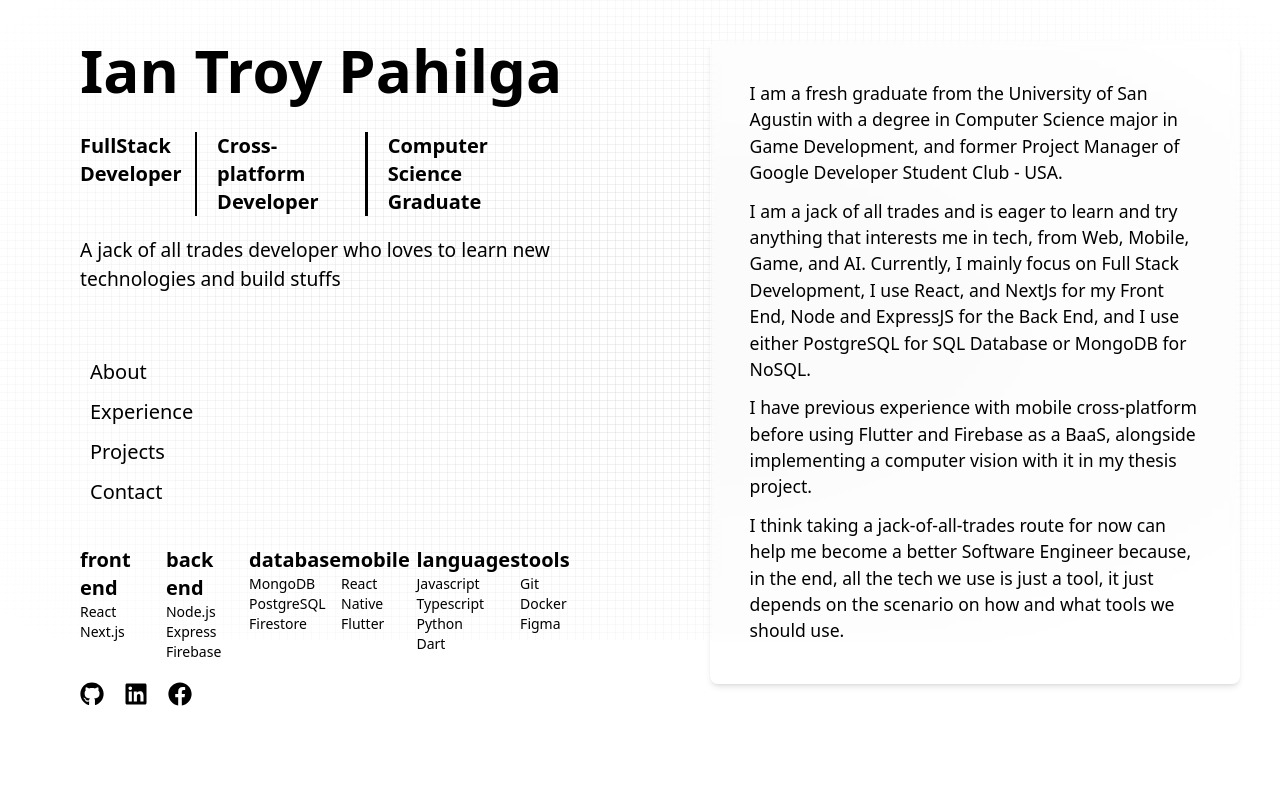
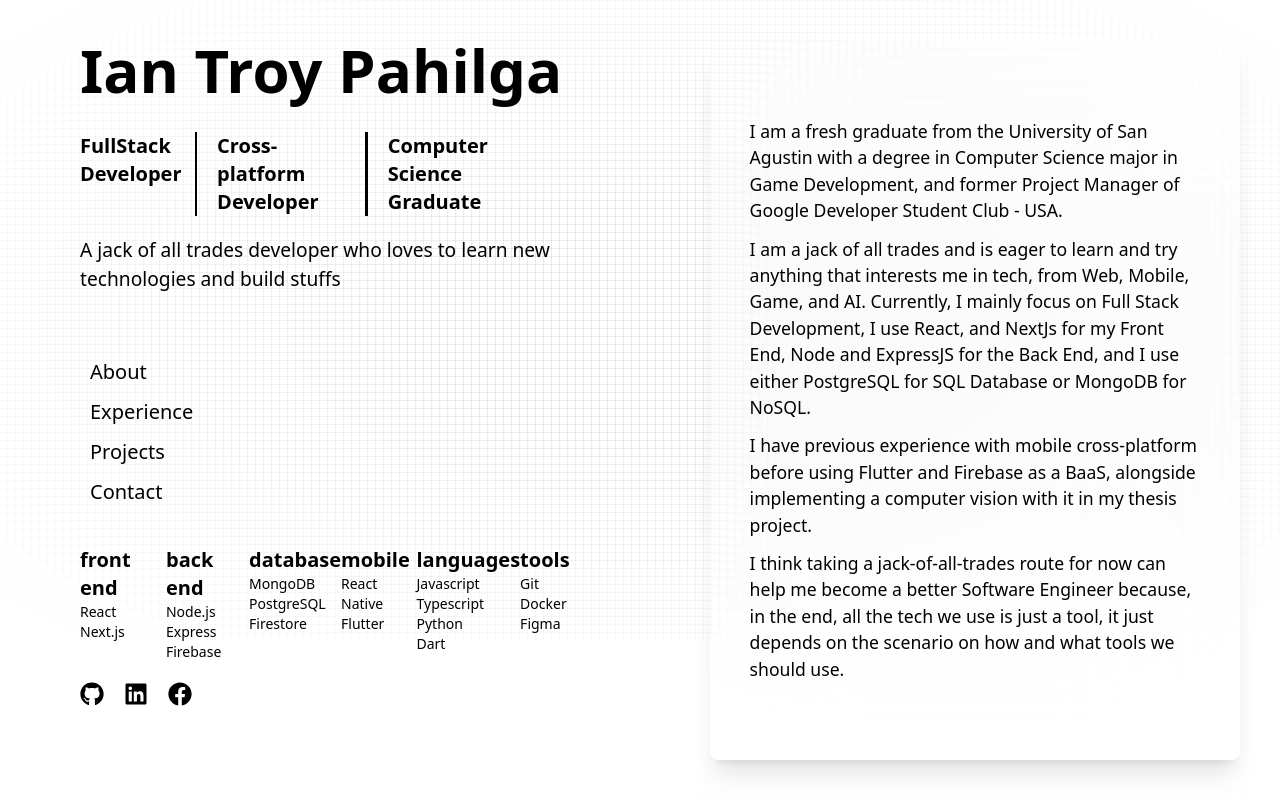
Before and after one commit to yyyort/web-portfolio-v2, a Next.js app: page / in a window 1280 px wide. Built offline with nearby package versions, Linux system fonts and the light colour scheme.

Commit message:
added card stack animation in project section

```diff
--- a/src/app/layout.tsx
+++ b/src/app/layout.tsx
@@ -30,7 +30,7 @@ export default function RootLayout({
       <body
         className={`${geistSans.variable} ${geistMono.variable} antialiased`}
       >
-        <GridSmallBackground className="absolute -z-10 min-w-full"/>
+        <GridSmallBackground className="absolute min-w-full"/>
         {children}
       </body>
     </html>
--- a/src/app/page.tsx
+++ b/src/app/page.tsx
@@ -1,4 +1,5 @@
 import About from "@/components/about";
+import Contact from "@/components/contact";
 import Experience from "@/components/experience";
 import Projects from "@/components/projects";
 import SectionLinks from "@/components/section-links";
@@ -53,13 +54,11 @@ export default function Home() {
       </section>
 
       {/* other contents */}
-      <section id="scroll-section" className="w-[70rem] p-10 overflow-auto">
-        <div className="backdrop-blur-sm p-10 rounded-[0.5rem] shadow-md">
-          <About />
-        </div>
-
+      <section id="scroll-section" className="z-10 w-[70rem] p-10 overflow-auto">
+        <About />
         <Experience />
         <Projects />
+        <Contact />
       </section>
     </div>
   );
--- a/src/components/about.tsx
+++ b/src/components/about.tsx
@@ -6,7 +6,7 @@ export default function About() {
   return (
     <section
       id='about'
-     className='flex flex-col gap-3 text-[1.1rem] min-h-full justify-center'>
+     className='flex flex-col gap-3 text-[1.1rem] min-h-full justify-center backdrop-blur-3xl p-10 rounded-[0.5rem] shadow-xl'>
       <p>
         I am a fresh graduate from the University of San Agustin with a degree in Computer Science major in Game Development, and former Project Manager of Google Developer Student Club - USA.
       </p>
--- /dev/null
+++ b/src/components/contact.tsx
@@ -0,0 +1,7 @@
+import React from 'react'
+
+export default function Contact() {
+  return (
+    <div id='contact' className='h-full'>Contact</div>
+  )
+}
--- a/src/components/experience.tsx
+++ b/src/components/experience.tsx
@@ -29,7 +29,7 @@ export default function Experience() {
          className='flex flex-col min-h-full justify-center gap-10'>
             {
                 experience.map((experience, index) => (
-                    <div key={index} className='flex flex-col gap-3'>
+                    <div key={index} className='flex flex-col gap-3 backdrop-blur-sm p-10 rounded-[0.5rem] shadow-xl'>
                         <h2 className='text-2xl font-bold'>{experience.title}</h2>
                         <div className='flex items-center justify-between'>
                             <h3 className='text-xl font-semibold'>{experience.company}</h3>
--- a/src/components/projects.tsx
+++ b/src/components/projects.tsx
@@ -1,4 +1,7 @@
-import { desc } from 'framer-motion/client'
+"use client"
+
+import { cn } from '@/lib/utils'
+import { motion } from 'framer-motion'
 import React from 'react'
 
 const projectsData = [
@@ -37,10 +40,16 @@ const projectsData = [
 export default function Projects() {
     return (
         <div id='projects'
-     className='flex flex-col justify-center min-h-full gap-4'>
+            className='flex flex-col justify-center min-h-full gap-4 pt-20'>
             {
-            projectsData.map((project, index) => (
-                <div key={index} className='flex flex-col gap-3'>
+                projectsData.map((project, index: number) => (
+                    <motion.div key={index}
+                    className='sticky flex flex-col gap-3 bg-slate-50 backdrop-blur-sm p-10 rounded-[0.5rem] shadow-md border-t-[1px]'
+                    animate={{
+                        top: index * 10,
+                        zIndex: projectsData.length + index
+                    }}
+                    >
                         <h2 className='text-2xl font-bold'>{project.title}</h2>
                         <p className='text-[1.1rem]'>{project.description}</p>
                         <div className='flex gap-3'>
@@ -50,7 +59,7 @@ export default function Projects() {
                                 ))
                             }
                         </div>
-                </div>
+                    </motion.div>
                 ))
             }
         </div>
--- a/src/components/ui/grid-small-bg.tsx
+++ b/src/components/ui/grid-small-bg.tsx
@@ -6,7 +6,7 @@ export function GridSmallBackground(
 ) {
     return (
         <div className={className}>
-            <div className="h-[40rem] w-full dark:bg-black bg-white  dark:bg-grid-small-white/[0.4] bg-grid-small-black/[0.4] relative flex items-center justify-center">
+            <div className="h-[40rem] w-full dark:bg-black bg-white  dark:bg-grid-small-white/[0.4] bg-grid-small-black/[0.5] relative flex items-center justify-center">
                 {/* Radial gradient for the container to give a faded look */}
                 <div className="absolute pointer-events-none inset-0 flex items-center justify-center dark:bg-black bg-white [mask-image:radial-gradient(ellipse_at_center,transparent_20%,black)]"></div>
             </div>
```
Lines whose indentation alone changed are shown as unchanged.
